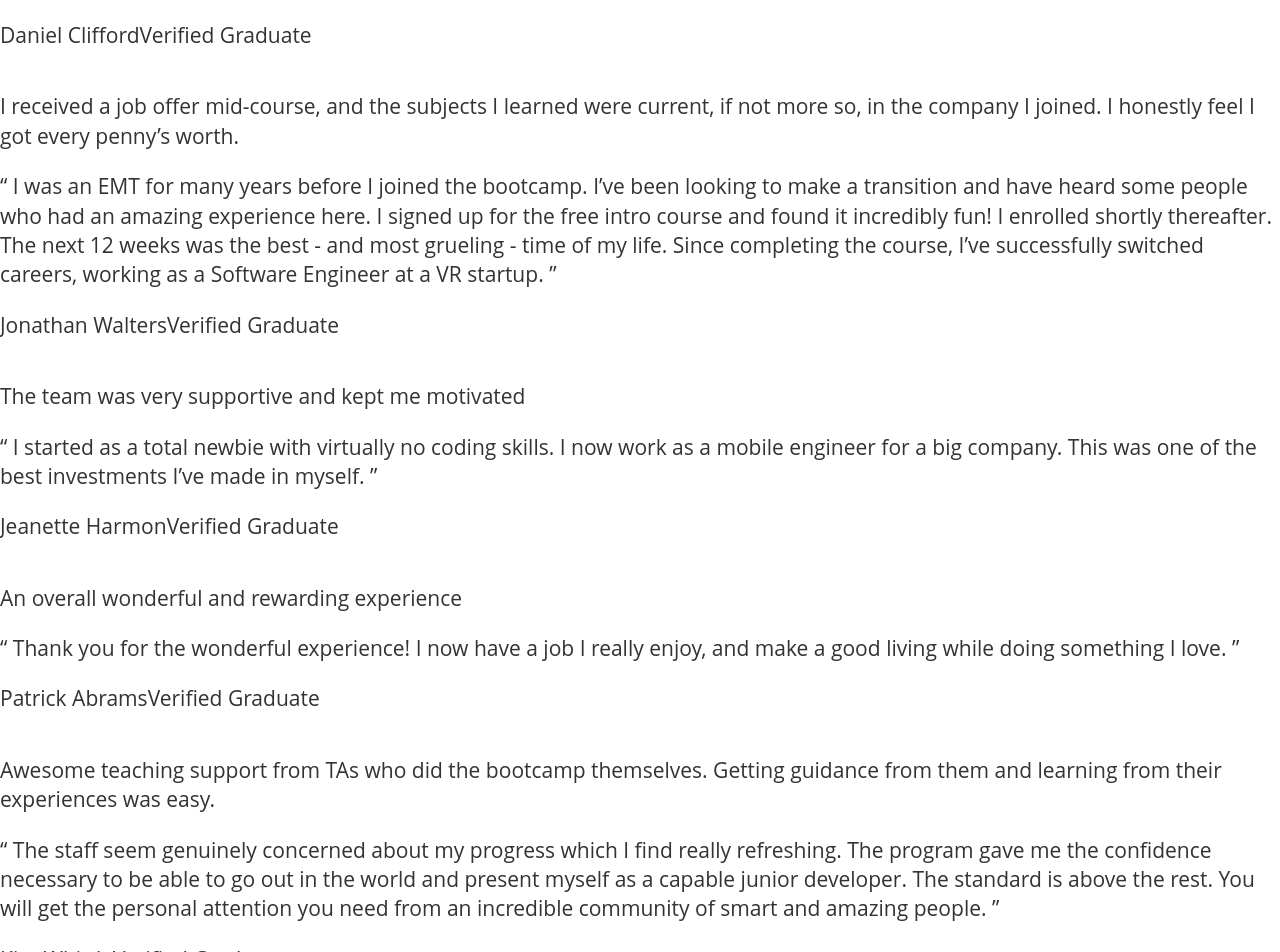
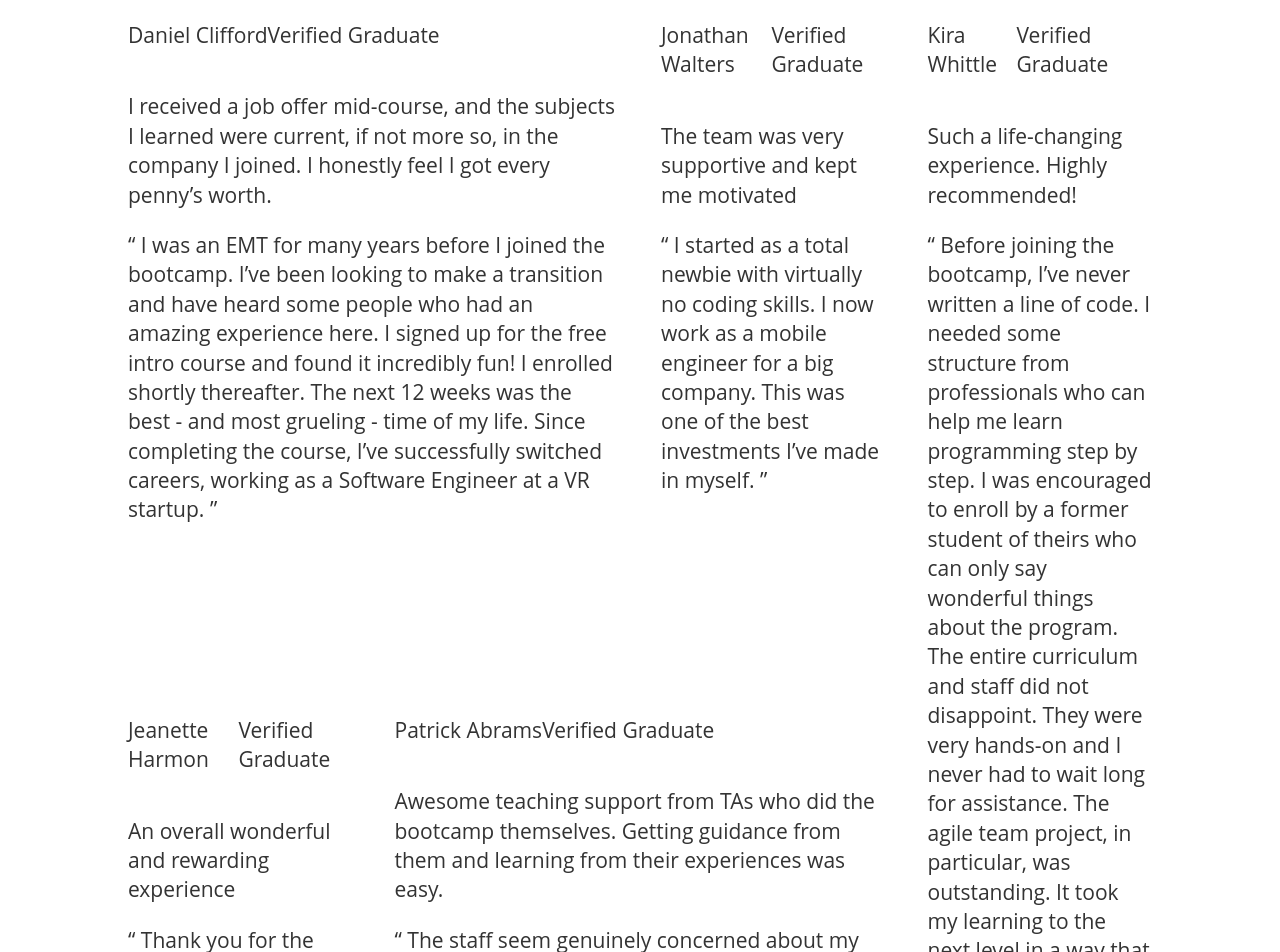
Before and after one commit to istarlet/testimonials_grid, a plain HTML site: page index.html in a window 1280 px wide. Shown: the top 952 px of the page. Drawn offline with Linux system fonts and the light colour scheme.

Commit message:
Add grid setup

```diff
--- a/index.html
+++ b/index.html
@@ -8,16 +8,16 @@
     <title>Frontend Mentor | Testimonials Grid Challenge</title>
 </head>
 <body>
-    <main>
+    <main class="container testimonial__grid">
 
 <!-- Daniel Clifford Testimonial -->
 
-        <section class="clifford__container">
-            <div class="row">
-                <img src="" alt="" />
+    <section id="clifford" class="clifford__container">
+        <div class="row">
+            <img src="" alt="" />
                 <p class="">Daniel Clifford</p>
                 <p class="">Verified Graduate</p>
-            </div>
+        </div>
 
 
   <p class="">I received a job offer mid-course, and the subjects I learned were current, if not more so,
@@ -33,7 +33,7 @@
 
 <!-- Jonathan Walters Testimonial -->
 
-<section class="walters__container">
+<section id="walters" class="walters__container">
     <div class="row">
         <img src="" alt="" />
         <p class="">Jonathan Walters</p>
@@ -45,9 +45,11 @@
   “ I started as a total newbie with virtually no coding skills. I now work as a mobile engineer
   for a big company. This was one of the best investments I’ve made in myself. ”
 
+  </section>
+
 <!-- Jeanette Harmon Testimonial -->
 
-<section class="harmon__container">
+<section id="harmon" class="harmon__container">
     <div class="row">
         <img src="" alt="" />
         <p class="">Jeanette Harmon</p>
@@ -59,9 +61,11 @@
   “ Thank you for the wonderful experience! I now have a job I really enjoy, and make a good living
   while doing something I love. ”
 
+  </section>
+
 <!-- Patrick Abrams Testimonial -->
 
-<section class="abrams__container">
+<section id="abrams" class="abrams__container">
     <div class="row">
         <img src="" alt="" />
         <p class="">Patrick Abrams</p>
@@ -76,9 +80,11 @@
   junior developer. The standard is above the rest. You will get the personal attention you need from
   an incredible community of smart and amazing people. ”
 
+  </section>
+
   <!-- Kira Whittle Testimonial -->
 
-<section class="whittle__container">
+<section id="whittle" class="whittle__container">
     <div class="row">
         <img src="" alt="" />
         <p class="">Kira Whittle</p>
@@ -96,6 +102,8 @@
   experience. It certainly helped me land a job as a full-stack developer after receiving multiple offers.
   100% recommend! ”
 
+  </section>
+
   </main>
 
   <footer>
--- a/testimonialsgrid.css
+++ b/testimonialsgrid.css
@@ -16,10 +16,67 @@ img {
     max-width: 100%;
 }
 
+.container {
+    width: 80%;
+    max-width: 1200px;
+    margin: 0 auto;
+}
+
+
 .row {
     display: flex;
 }
 
+.testimonial__grid {
+    display: grid;
+        grid-template-columns: 1fr;
+        grid-template-areas:
+          "clifford"
+          "walters"
+          "harmon"
+          "abrahms"
+          "whittle";
+
+    gap: 2em;
+}
+
+#clifford {
+    grid-area: clifford;
+}
+
+#walters {
+    grid-area: walters;
+}
+
+#harmon {
+    grid-area: harmon;
+}
+
+#abrams {
+    grid-area: abrams;
+}
+
+#whittle {
+    grid-area: whittle;
+}
+
 /* Frontend Mentor Styles */
-.attribution { font-size: 11px; text-align: center; }
-.attribution a { color: hsl(228, 45%, 44%); }
+.attribution {
+    font-size: 11px; text-align: center;
+}
+
+.attribution a {
+    color: hsl(228, 45%, 44%);
+}
+
+/* Media Queries */
+
+@media screen and (min-width: 700px) {
+    .testimonial__grid {
+        grid-template-columns: 1fr 1fr 1fr 1fr;
+        grid-template-rows: 1fr 1fr;
+        grid-template-areas:
+            "clifford clifford walters whittle"
+            "harmon abrams abrams whittle";
+    }
+}
```
